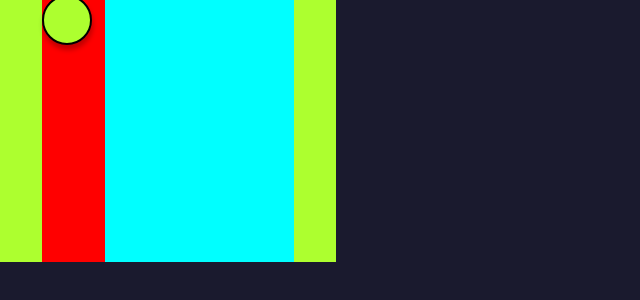
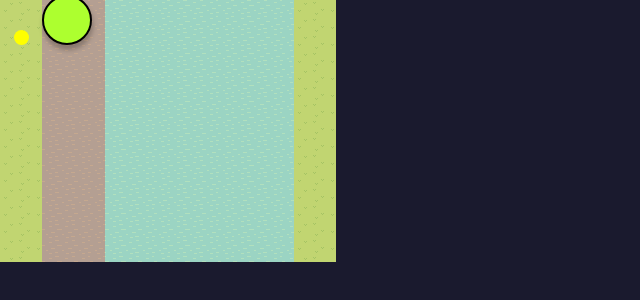
Before and after one commit to RESPRiT/game-game, a website built with Vite: page index.html in a window 1280 px wide. Shown: the whole page, without its empty margins (0-640 px from the left). Built offline with nearby package versions, Linux system fonts and the light colour scheme; what @rcade/plugin-input-classic, @rcade/plugin-input-spinners would draw is missing.

Commit message:
Add current movement to platforms; add start of duck jumping

```diff
--- a/src/main.ts
+++ b/src/main.ts
@@ -5,12 +5,16 @@ import {
   PLAYER_2 as SPINNER_2,
 } from "@rcade/plugin-input-spinners";
 
+//-----------------
+// INITIALIZATION
+
 const app = document.querySelector<HTMLDivElement>("#app")!;
 const current = document.querySelector<HTMLDivElement>("#current")!;
 const flow = document.querySelector<HTMLDivElement>("#flow")!;
 const cursor_container = document.querySelector<HTMLDivElement>("#cursor-container")!;
 const cursor = document.querySelector<HTMLDivElement>("#cursor")!;
 const platforms = document.querySelector<HTMLDivElement>("#platforms")!;
+const ducks = document.querySelector<HTMLDivElement>("#ducks")!;
 
 let gameStarted = false;
 
@@ -20,6 +24,10 @@ const MAX_POSITION = 300;
 const MAX_VELOCITY = 15;
 const MAX_ACCELERATION = 1;
 const MAX_FLOW = 3;
+const RIVER_VELOCITY = 1;
+const RIVER_WIDTH = 252;
+const RIVER_HEIGHT = 262;
+const LAND_WIDTH = 42;
 
 // how much rotating the spinner changes acceleration/flow
 const ACCELERATION_FACTOR = 0.01;
@@ -41,8 +49,8 @@ const currentState = {
 /// platform constants
 const CURSOR_SIZE = 50;
 const PLATFORM_SIZE = 50;
-const MAX_CURSOR_X = 252 - CURSOR_SIZE;
-const MAX_CURSOR_Y = 262 - CURSOR_SIZE;
+const MAX_CURSOR_X = RIVER_WIDTH - CURSOR_SIZE;
+const MAX_CURSOR_Y = RIVER_HEIGHT - CURSOR_SIZE;
 const CURSOR_ACCELERATION = 0.5;
 const CURSOR_DECELERATION = 0.95;
 
@@ -50,6 +58,7 @@ type PlatformProps = {
   x: number;
   y: number;
   velocity: number;
+  element: HTMLDivElement | null;
 };
 
 const platformState: {
@@ -68,12 +77,36 @@ const platformState: {
   canPlace: true,
 };
 
-/// helper functions
+type DuckProps = {
+  x: number;
+  y: number;
+  element: HTMLDivElement;
+};
+
+const ducksState: {
+  canSpawn: boolean;
+  ducks: DuckProps[];
+} = {
+  canSpawn: true,
+  ducks: []
+};
+
+// duck constants
+const JUMP_DISTANCE = PLATFORM_SIZE / 2 + 25;
+const SPAWN_X = 14;
+const SPAWN_Y = 30;
+
+//---------
+// HELPERS
+
 const clamp = (min: number, current: number, max: number) => {
   return Math.max(Math.min(current, max), min);
 };
 
-/// current functions
+
+//--------------
+// RIVER CURRENT LOGIC
+
 const handleCurrent = () => {
   // handle spinner inputs
   const accelerationSpinnerDelta = SPINNER_1.SPINNER.step_delta;
@@ -125,21 +158,9 @@ const handleCurrent = () => {
   currentState.flow = Math.min(Math.max(currentState.flow, 1), MAX_FLOW);
 };
 
-/// platform functions
-// const cursorObserver = new IntersectionObserver(
-//   (entries) => {
-//     console.log(entries);
 
-//     platformState.canPlace =
-//       entries.filter(
-//         (entry) => entry.isIntersecting && entry.target.className === "platform"
-//       ).length === 0;
-//   },
-//   {
-//     root: cursor,
-//     threshold: 0,
-//   }
-// );
+//----------------
+// PLATFORM LOGIC
 
 const placePlatform = () => {
   if (!platformState.canPlace) return;
@@ -147,7 +168,8 @@ const placePlatform = () => {
   const newPlatform: PlatformProps = {
     x: 0,
     y: 0,
-    velocity: 0,
+    velocity: RIVER_VELOCITY,
+    element: null
   };
 
   newPlatform.x = platformState.x;
@@ -162,13 +184,13 @@ const placePlatform = () => {
   const platform = document.createElement("div");
   platform.style.transform = `translateX(${newPlatform.x}px) translateY(${newPlatform.y}px)`;
   platform.className = "platform";
+  newPlatform["element"] = platform;
 
   platforms.appendChild(platform);
   platformState.platformsInRiver.push(newPlatform);
 };
 
 const isColliding = () => {
-  // check if colloding with platform
   const platforms = platformState.platformsInRiver
   const cursorRadius = CURSOR_SIZE/2
   const platformRadius = PLATFORM_SIZE/2
@@ -219,17 +241,105 @@ const handlePlatforms = () => {
   );
 };
 
-/// update DOM
+
+//------------
+// DUCK LOGIC
+
+const spawnDuck = () => {
+  const duckEl = document.createElement("div");
+
+  const newDuck = {
+    x: SPAWN_X,
+    y: SPAWN_Y,
+    element: duckEl
+  };
+
+  duckEl.className = "duck";
+  duckEl.style.transform = `translateX(${newDuck.x}px) translateY(${newDuck.y}px)`;
+  ducks.appendChild(duckEl);
+
+  // update duck state
+  ducksState.ducks.push(newDuck);
+  ducksState.canSpawn = false;
+}
+
+const tryToJump = (duck: DuckProps) => {
+  if(duck.x > LAND_WIDTH + RIVER_WIDTH - JUMP_DISTANCE) {
+    duck.x = LAND_WIDTH + RIVER_WIDTH + SPAWN_X;
+    return;
+  }
+
+  for(const platform of platformState.platformsInRiver) {
+    const distanceX = duck.x + JUMP_DISTANCE - (platform.x + PLATFORM_SIZE / 2);
+    const distanceY = duck.y + JUMP_DISTANCE - (platform.y + PLATFORM_SIZE / 2);
+    const distance = Math.sqrt(distanceX * distanceX + distanceY * distanceY)
+    if(distance < (JUMP_DISTANCE + PLATFORM_SIZE / 2)) {
+      duckGoJump(duck, platform);
+      return;
+    }
+  }
+}
+
+const duckGoJump = (duck: DuckProps, platform: PlatformProps) => {
+  // allow spawning if the duck that is jumping is the spawn duck
+  if(duck.x === SPAWN_X && duck.y === SPAWN_Y) {
+    setTimeout(() => { ducksState.canSpawn = true}
+);
+  }  duck.x = platform.x;
+  duck.y = platform.y;
+}
+
+const handleDucks = () => {
+  if(ducksState.canSpawn) {
+    spawnDuck();
+  }
+
+  for(const duck of ducksState.ducks) {
+    tryToJump(duck);
+  }
+}
+
+//-----------
+// DOM LOGIC
+
 const updateDOM = () => {
   current.style.transform = `translateX(${currentState.position}%)`;
   flow.style.height = `${((currentState.flow - 1) / (MAX_FLOW - 1)) * 100}%`;
+  cursor_container.style.transform = `translateX(${platformState.x}px) translateY(${platformState.y}px)`;
+  updatePlatformsDOM();
+  updateDucksDOM();
+};
 
-  cursor_container.style.transform = `translateX(${platformState.x}px) translateY(${platformState.y}px)`;
-};
+const updatePlatformsDOM = () => {
+  const garbage: number[] = []
+  const platforms = platformState.platformsInRiver
+  for (let i = 0; i < platforms.length; i++) {
+    const platform = platforms[i]
+    if (platform.y > RIVER_HEIGHT) {
+      garbage.push(i)
+      platform.element!.remove()
+      continue
+    }
+    const element = platform.element
+    platform.y += RIVER_VELOCITY
+    element!.style.transform = `translateX(${platform.x}px) translateY(${platform.y}px)`
+  }
+  platforms.filter((_, i) => { garbage.includes(i) })
+}
+
+const updateDucksDOM = () => {
+  for (const duck of ducksState.ducks) {
+    duck.element.style.transform = `translateX(${duck.x}px) translateY(${duck.y}px)`;
+  }
+}
+
+//------------------
+// MAIN UPDATE LOOP
 
 function update() {
   handleCurrent();
   handlePlatforms();
+  handleDucks();
   updateDOM();
 
   // debug
--- a/src/style.css
+++ b/src/style.css
@@ -33,19 +33,21 @@ body {
 #start,
 #finish {
   background-color: greenyellow;
+  background-image: url("../assets/img/grass.png");
   width: 100%;
   height: 100%;
 }
 
 #river {
   position: relative;
-  background-color: aqua;
+  background-image: url("../assets/img/water.png");
   width: 100%;
   height: 100%;
+
 }
 
 #current {
-  background-color: red;
+  background-color: rgba(255,0,0,0.25);
   transform: translateX(0%);
   width: 25%;
   height: 100%;
@@ -60,7 +62,7 @@ body {
 
 #cursor-container {
   position: absolute;
-  z-index: 10;
+  z-index: 15;
   top: 0;
   left: 0;
   transform: translateX(0) translateY(0);
@@ -96,13 +98,26 @@ body {
 .platform {
   background-color: cadetblue;
   border-radius: 100%;
-  border: 5px solid aqua;
   position: absolute;
   z-index: 5;
   top: 0;
   left: 0;
-  width: 50px;
-  height: 50px;
+  width: 45px;
+  height: 45px;
+  box-shadow: 1px 1px 1px rgba(0,0,0,0.125);
+}
+
+.duck {
+  background-color: yellow;
+  border-radius: 100%;
+  position: absolute;
+  z-index: 10;
+  top: 0;
+  left: 0;
+  width: 15px;
+  height: 15px;
+  transform: translateX(0) translateY(0);
+  transition: all 0.15s ease-in-out;
 }
 
 h1 {
```
Also changed, not shown: TODOS.md (added, +18 -0 lines), assets/img/grass.png (added), assets/img/water.png (added).
